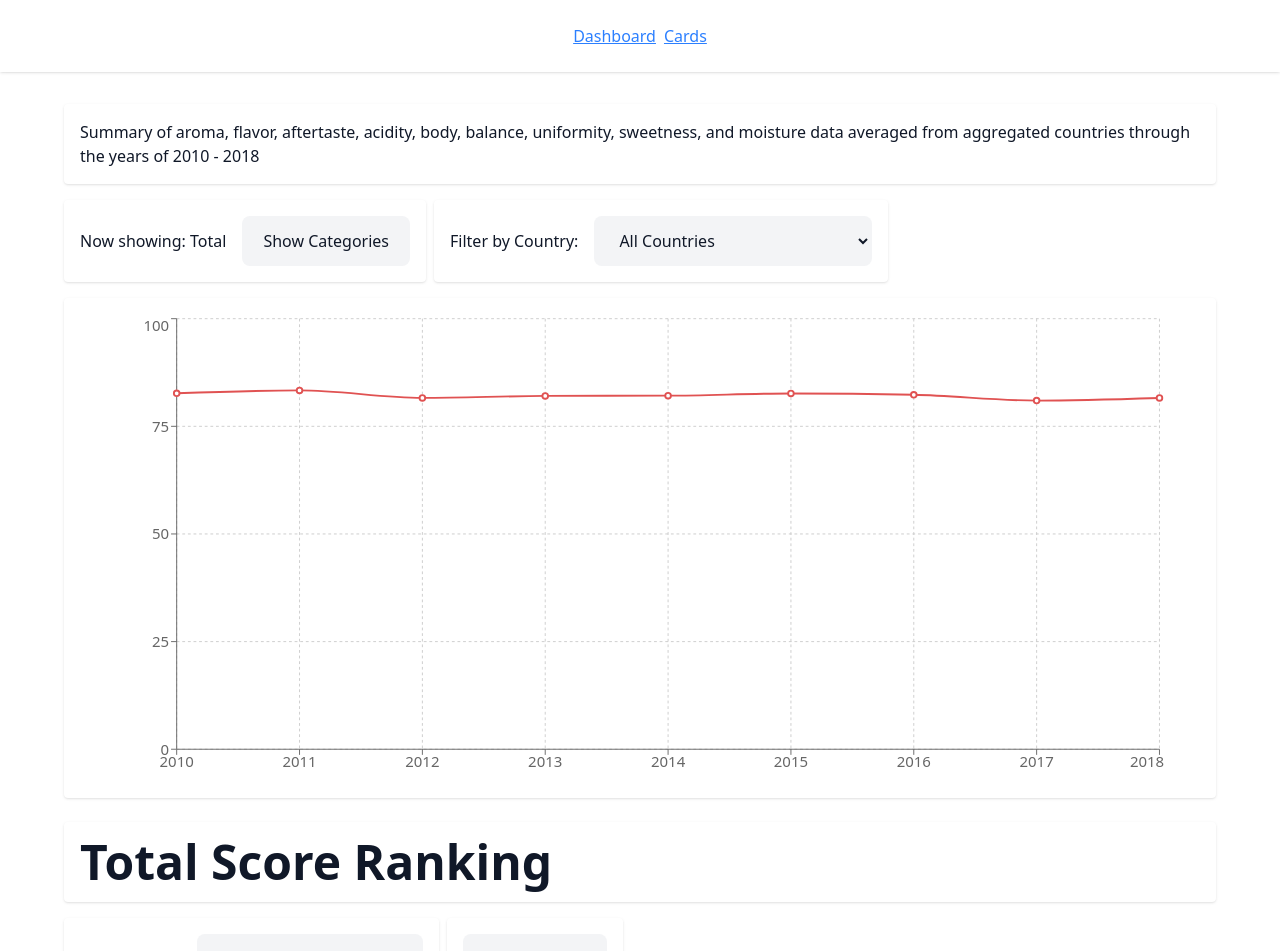
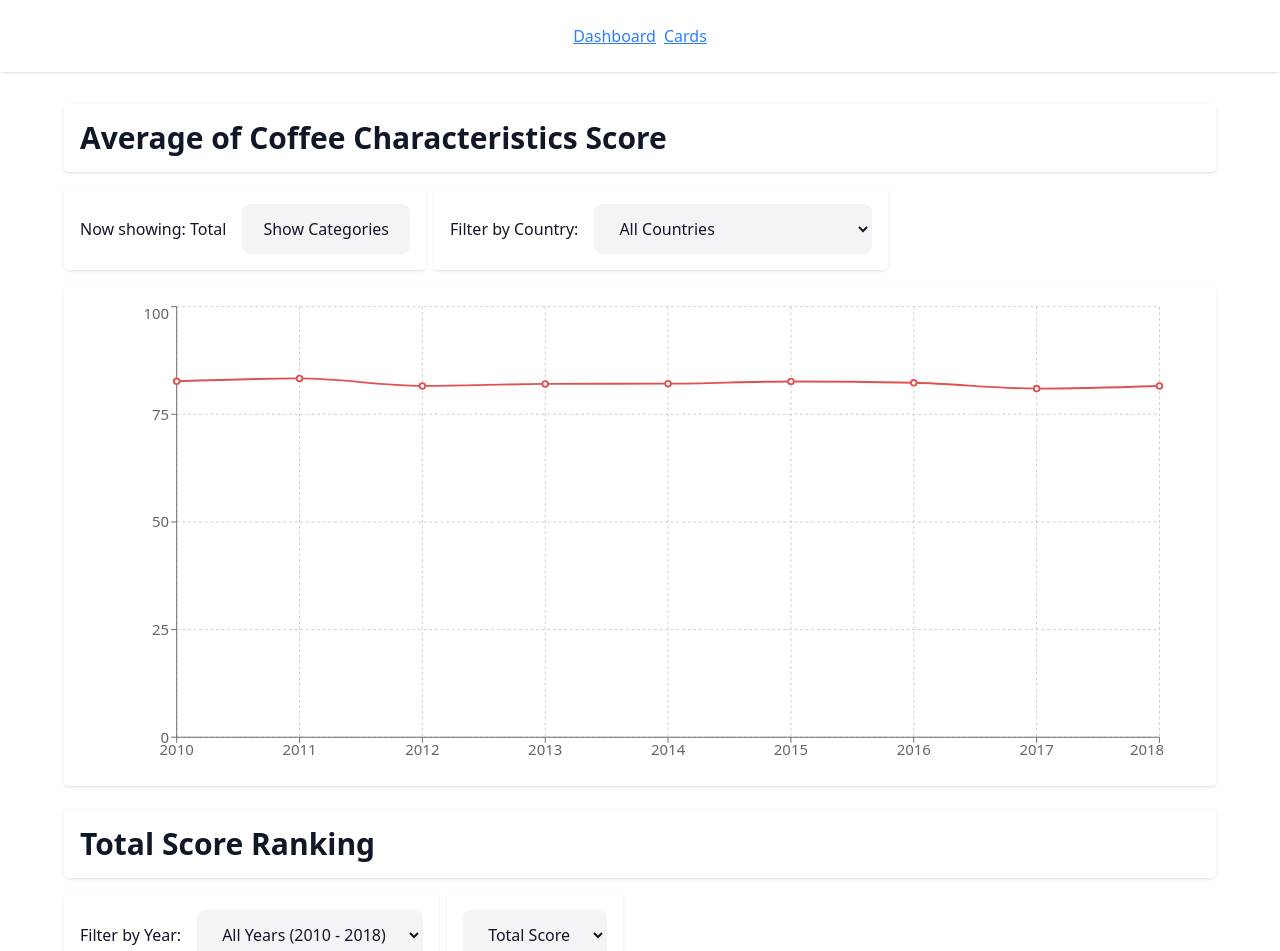
Before and after one commit to fangbuilt/bizstats-coffee, a React (Vite) app: page / in a window 1280 px wide. Shown: the top 951 px of the page. Built offline with nearby package versions, Linux system fonts and the light colour scheme.

Commit message:
fine for now (mid exam)

```diff
--- a/src/routes/index.lazy.tsx
+++ b/src/routes/index.lazy.tsx
@@ -190,7 +190,7 @@ function Index() {
 
         {/* Description Box */}
         <div className="p-4 rounded shadow w-full text-sm sm:text-base">
-          <p>Summary of aroma, flavor, aftertaste, acidity, body, balance, uniformity, sweetness, and moisture data averaged from aggregated countries through the years of 2010 - 2018</p>
+          <h3>Average of Coffee Characteristics Score</h3>
         </div>
 
         {/* Controls Row */}
@@ -282,7 +282,7 @@ function Index() {
       {/* Rankings */}
       <div className="flex flex-col gap-4 w-full max-w-6xl">
         <div className="p-4 rounded shadow w-full text-sm sm:text-base">
-          <h1>{rankBy === 'Total' ? 'Total Score Ranking' : rankBy + ' Ranking'}</h1>
+          <h3>{rankBy === 'Total' ? 'Total Score Ranking' : rankBy + ' Ranking'}</h3>
         </div>
 
         {/* Year & RankBy Controls */}
```
